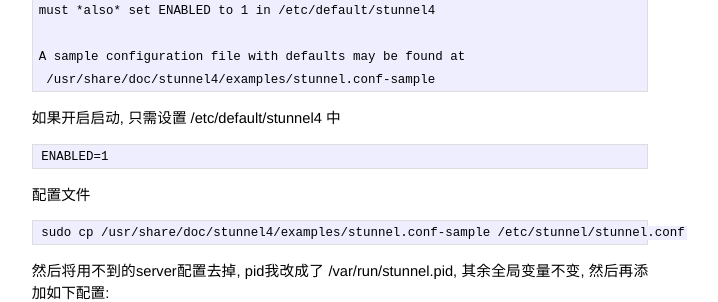
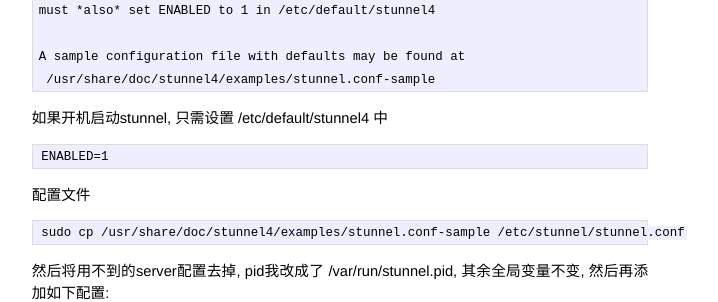
Before and after one commit to ll1l11/codeif.github.io, a Jekyll site: the page built from _posts/wordpress/2013-05-21-1100.md, in a window 1280 px wide. Shown: the part 699-1001 px from the top of the page, without its empty margins (300-1018 px from the left). Built offline with Jekyll 4.4.1, drawn with Linux system fonts in a browser that asks for light colours; Markdown is read by kramdown in place of the engine named in the settings; comment, search, counter and statistics services are not loaded.

Commit message:
修改词语错误

```diff
--- a/_posts/wordpress/2013-05-21-1100.md
+++ b/_posts/wordpress/2013-05-21-1100.md
@@ -37,7 +37,7 @@ title: ubuntu下安装stunnel客户端代理上网
     A sample configuration file with defaults may be found at
      /usr/share/doc/stunnel4/examples/stunnel.conf-sample
 
-如果开启启动, 只需设置 /etc/default/stunnel4 中
+如果开机启动stunnel, 只需设置 /etc/default/stunnel4 中
 
     ENABLED=1
 
```
